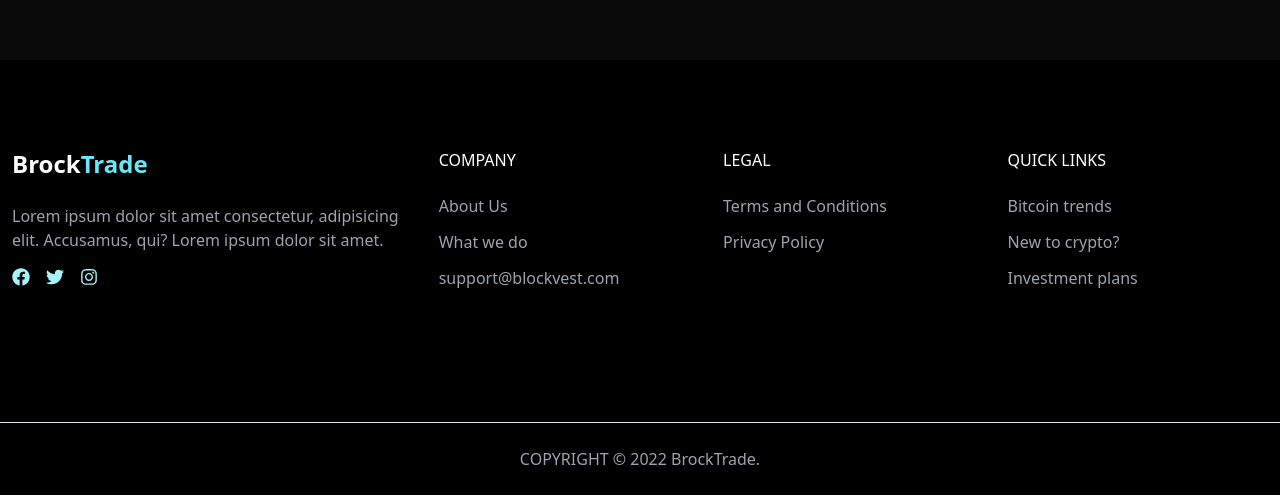
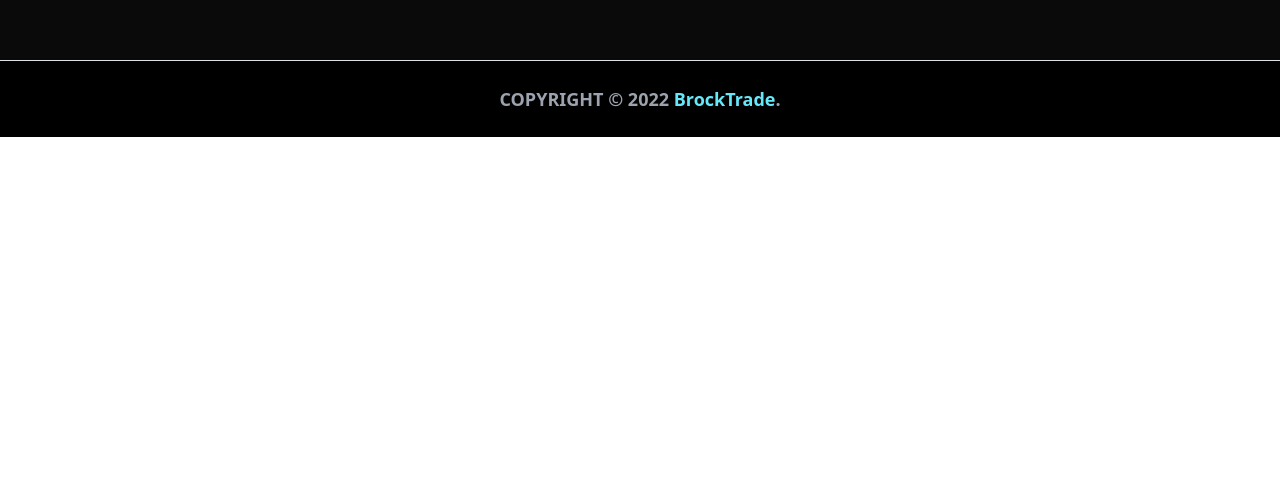
Before and after one commit to Sheriff10/brocktrade, a React (Create React App) app: page / in a window 1280 px wide. Shown: the part 3954-4449 px from the top of the page. After the commit the page ends 4091 px from the top, so only its background shows below. Built offline with nearby package versions, Linux system fonts and the light colour scheme.

Commit message:
changed footer and some shit

```diff
--- a/src/container/components/Faqs.jsx
+++ b/src/container/components/Faqs.jsx
@@ -6,21 +6,21 @@ export default function Faqs() {
       title: "FAQ (How it works)",
       rows: [
          {
-            title: "What is a BrockTrade bot?",
-            content: `The Hodless bot is a new Telegram bot with an incredibly user-friendly and intuitive interface, allowing users to get their hands on upcoming tokens before anyone else. Just imagine buying BrockTrade coins at the lowest prices – that would be pretty cool, wouldn't it?
+            title: "What is a Brock Trade bot?",
+            content: `The Brock Trade bot is a new Telegram bot with an incredibly user-friendly and intuitive interface, allowing users to get their hands on upcoming tokens before anyone else. Just imagine buying Brock Trade coins at the lowest prices – that would be pretty cool, wouldn't it?
 
             The bot offers a variety of features, such as sniping, copy trading, cryptocurrency buying and selling, and cryptocurrency transfers. The bot is designed to be convenient for both beginners and professionals to utilize.`,
          },
          {
             title: "Can I use the bot for free?",
             content:
-               "The BrockTrade bot charges a 1% fee for each sniping and copy trading transaction. However, a significant portion of this revenue is distributed through a revenue share program among $BTrade token holders.",
+               "The Brock Trade bot charges a 1% fee for each sniping and copy trading transaction. However, a significant portion of this revenue is distributed through a revenue share program among $BTrade token holders.",
          },
          {
             title: "Where can I buy a token?",
-            content: ``},
+            content: `You can buy Btrade Token on Rockswap using brock native Token on  bitrock blockchain.`},
          {
-            title: "What's the utility of the token?",
+            title: "What's the utility of the $BTrade token?",
             content: `
             The primary purpose of the $BTrade token is to participate in the revenue share program. The more tokens you hold, the greater your share of profits will be. Additionally, BTrade tokens are required to increase your referral commission rate.`,
          },
--- a/src/container/components/Footer.jsx
+++ b/src/container/components/Footer.jsx
@@ -2,74 +2,11 @@ import React from "react";
 import { FaFacebook, FaInstagram, FaTwitter } from "react-icons/fa";
 
 export default function Footer() {
-   const footerData = [
-      {
-         header: "COMPANY",
-         body: [
-            { text: "About Us" },
-            { text: "What we do" },
-            { text: "support@blockvest.com" },
-         ],
-      },
-      {
-         header: "LEGAL",
-         body: [{ text: "Terms and Conditions" }, { text: "Privacy Policy" }],
-      },
-      {
-         header: "QUICK LINKS",
-         body: [
-            { text: "Bitcoin trends" },
-            { text: "New to crypto?" },
-            { text: "Investment plans" },
-         ],
-      },
-   ];
 
    return (
       <div className="footer bg-black text-gray-400">
-         <div className="container py-16">
-            <div className="row py-4">
-               <div className="col-md-4 mb-5">
-                  <div className="logo-com mb-4">
-                     <span className="text-2xl text-white font-bold">
-                        Brock<span className="text-cyan-300">Trade</span>
-                     </span>
-                  </div>
-                  <div className="text-wrap mb-3">
-                     <span>
-                        Lorem ipsum dolor sit amet consectetur, adipisicing
-                        elit. Accusamus, qui? Lorem ipsum dolor sit amet.
-                     </span>
-                  </div>
-                  <div className="social-con text-cyan-200 flex gap-3 text-lg">
-                     <FaFacebook /> <FaTwitter /> <FaInstagram />
-                  </div>
-               </div>
-               <div className="col-md-8">
-                  <div className="row">
-                     {footerData.map((i, index) => (
-                        <div className="col-lg-4 col-6 mb-4" key={index}>
-                           <div className="heading mb-3">
-                              <span className="text-white font-medium">
-                                 {i.header}
-                              </span>
-                           </div>
-                           <div className="body leading-9">
-                              <ul>
-                                 {i.body.map((text, index) => (
-                                    <li key={index}>{text.text}</li>
-                                 ))}
-                              </ul>
-                           </div>
-                        </div>
-                     ))}
-                  </div>
-               </div>
-            </div>
-
-         </div>
          <div className="caption container p- text-center py-4 border-top border-slate-600">
-               <span className="text-pri">COPYRIGHT © 2022 BrockTrade.</span>
+               <span className="font-bold text-lg">COPYRIGHT © 2022 <span className="text-cyan-300">BrockTrade</span>.</span>
             </div>
       </div>
    );
```
